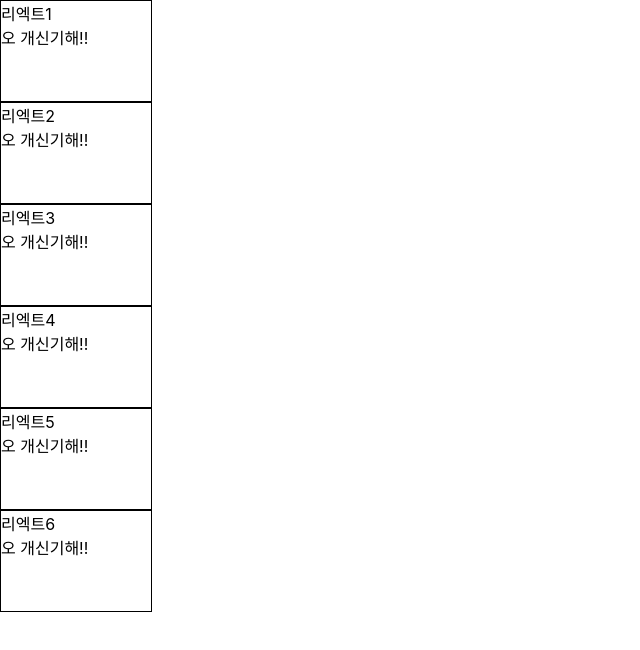
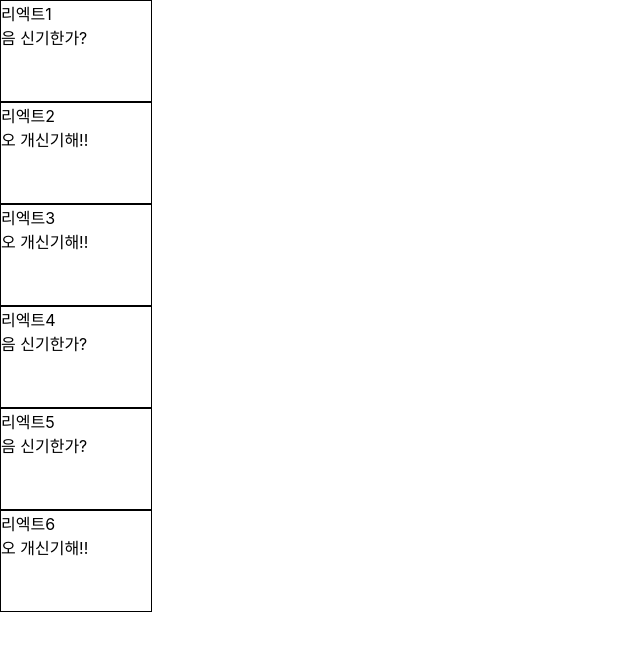
Before and after one commit to SMG05oein/Study_React, a React (Create React App) app: page / in a window 1280 px wide. Shown: the top 650 px of the page, without its empty margins (0-640 px from the left). Built offline with nearby package versions, Linux system fonts and the light colour scheme; the HTML template or start-up script is replaced by a standard one.

Commit message:
파라미터 넘기기기

```diff
--- a/src/App.js
+++ b/src/App.js
@@ -5,12 +5,12 @@ function App() {
   let i = 1;
   return (
     <div>
-      <Box count = {i++}/>
-      <Box count = {i++}/>
-      <Box count = {i++}/>
-      <Box count = {i++}/>
-      <Box count = {i++}/>
-      <Box count = {i++}/>
+      <Box count = {i++} content = "음 신기한가?"/>
+      <Box count = {i++} />
+      <Box count = {i++} />
+      <Box count = {i++} content = "음 신기한가?"/>
+      <Box count = {i++} content = "음 신기한가?"/>
+      <Box count = {i++} />
     </div>
   );
 }
--- a/src/component/Box.js
+++ b/src/component/Box.js
@@ -1,10 +1,11 @@
 import React from 'react'
 
-const Box = ({ count }) => {
+const Box = (props) => {
+  console.log(props)
   return (
     <div className="box">
-      리엑트{count}<br></br>
-      오 개신기해!!<br></br>
+      리엑트{props.count}<br></br>
+      {props.content != null ? props.content : "오 개신기해!!"}<br></br>
     </div>
   )
 }
```
